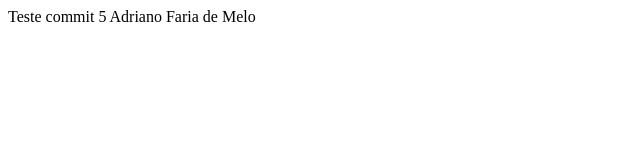
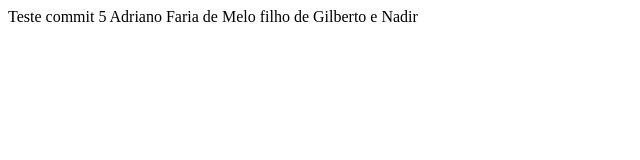
Before and after one commit to sgtfaria/meu_projeto_versionado, a plain HTML site: page index.html in a window 1280 px wide. Shown: the whole page, without its empty margins (0-640 px from the left). Drawn offline with Linux system fonts and the light colour scheme.

Commit message:
commit pos tag

```diff
--- a/index.html
+++ b/index.html
@@ -8,5 +8,7 @@
 <body>
 Teste commit 5
 Adriano Faria de Melo
+
+filho de Gilberto e Nadir
 </body>
 </html>
```
